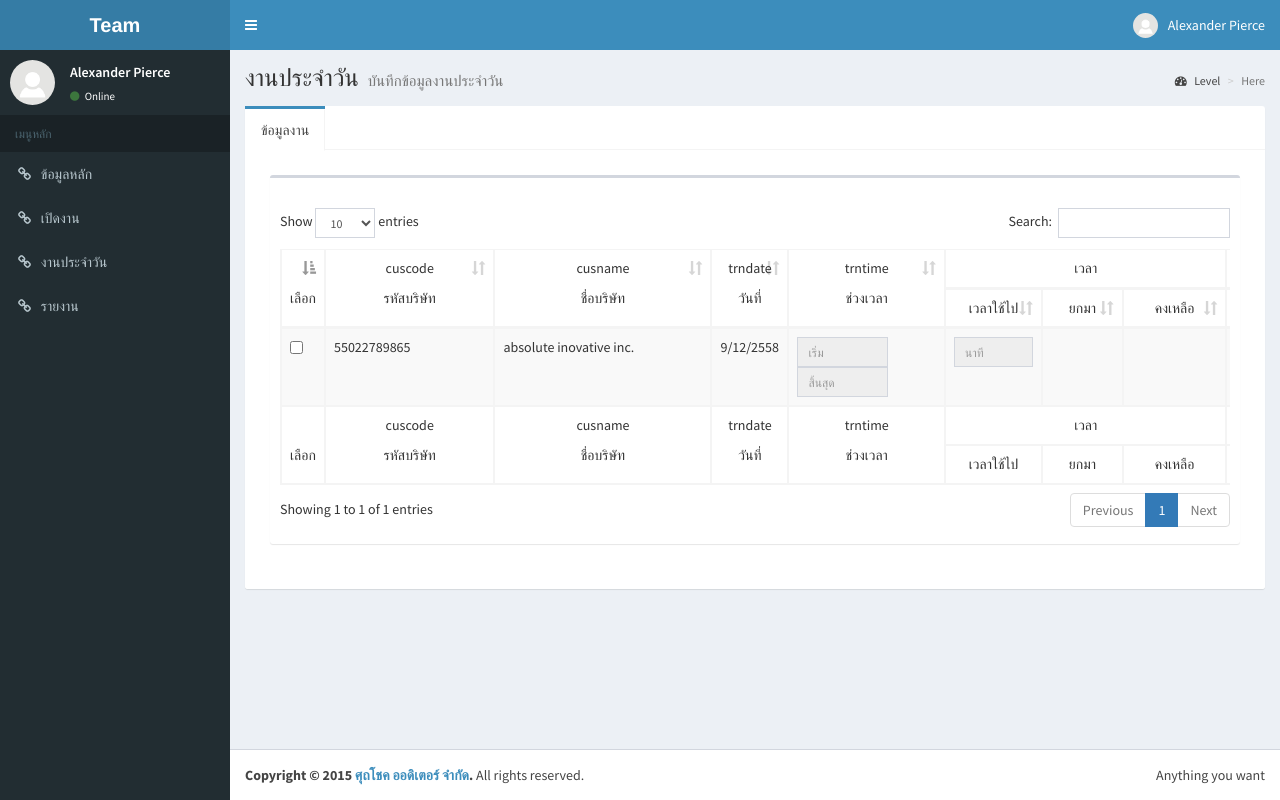
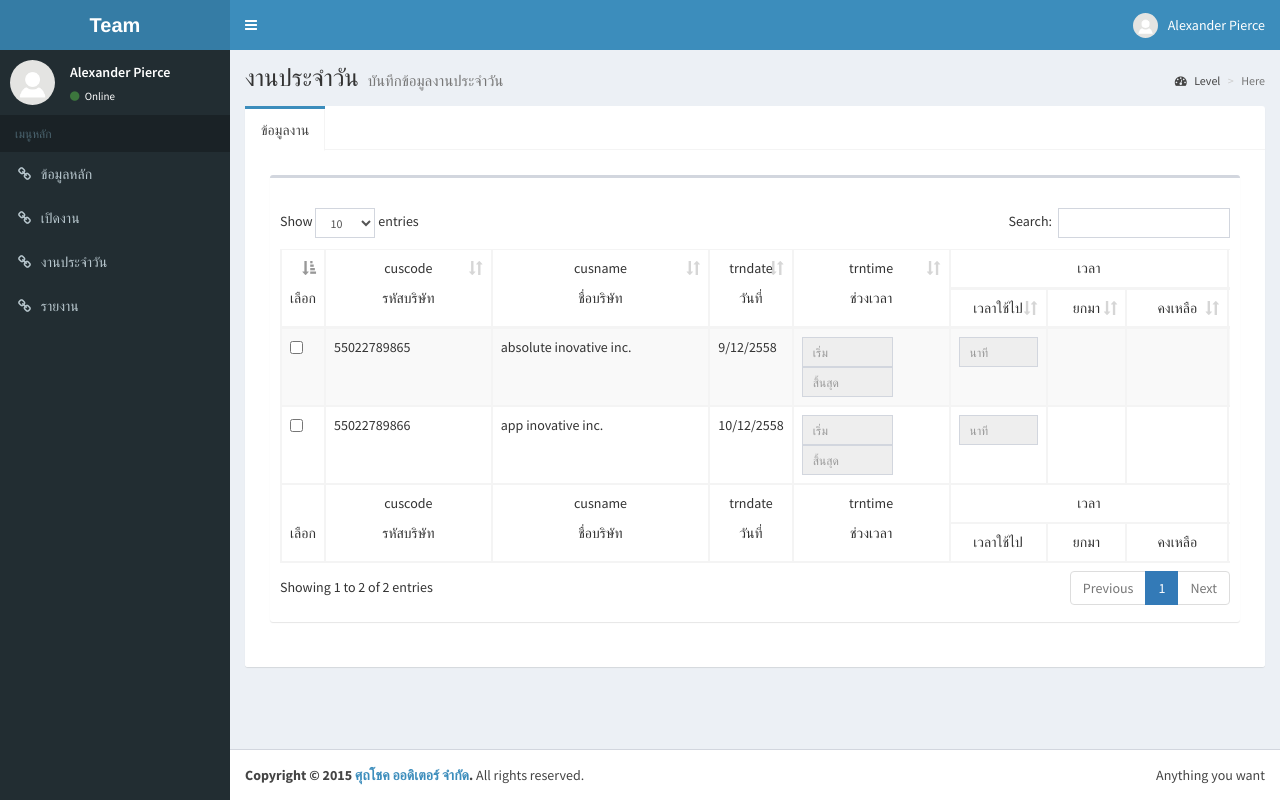
Before and after one commit to thesis-cpe/spch1, a PHP site: page /daily-work.php in a window 1280 px wide. Run offline with PHP 8.4, Linux system fonts and the light colour scheme; some libraries are stand-ins or nearby versions.

Commit message:
ลองข้อมูลหน้ารายงานสองชุด

```diff
--- a/daily-work.php
+++ b/daily-work.php
@@ -172,7 +172,34 @@ scratch. This page gets rid of all links and provides the needed markup only.
                                                                             };
                                                                         </script>
                                                             <!--.CheckBox-->
+                                                                </tr>
 
+                                                                <tr>
+                                                                    <td><input id="chkBox2" name="chkBox1" type="checkbox"/></td>
+                                                                    <td>55022789866</td>
+                                                                    <td>app inovative inc.</td>
+                                                                    <td>10/12/2558</td>
+                                                                    <td> <div id="basicExample">
+                                                                            <input disabled id="txtStartTime2" name="txtStartTime2" size="7" placeholder="เริ่ม"  type="text" class="time start form-control input-sm" />
+                                                                            <input disabled id="txtEndTime2" name="txtEndTime2" size="7" placeholder="สิ้นสุด" type="text" class="time end form-control input-sm" />
+                                                                        </div></td>
+                                                                    <td><input disabled id="txtUseTime2" name="txtUseTime2" class="form-control input-sm" type="text" placeholder="นาที" size="5"/></td>
+                                                                    <td>&nbsp;</td>
+                                                                    <td>&nbsp;</td>
+                                                                    <td>&nbsp;</td>
+                                                                    <td><input disabled id="txtCountRec2" name="txtCountRec2" class="form-control input-sm" type="text" placeholder="จำนวน" size="5"/></td>
+                                                                    <td>&nbsp;</td>
+                                                                    <!--CheckBox-->
+                                                                        <script>
+                                                                            document.getElementById('chkBox2').onchange = function () {
+                                                                                document.getElementById('txtStartTime2').disabled = !this.checked;
+                                                                                document.getElementById('txtEndTime2').disabled = !this.checked;
+                                                                                document.getElementById('txtUseTime2').disabled = !this.checked;
+                                                                                document.getElementById('txtCountRec2').disabled = !this.checked;
+
+                                                                            };
+                                                                        </script>
+                                                            <!--.CheckBox-->
                                                                 </tr>
 
 
```
Lines whose indentation alone changed are shown as unchanged.
